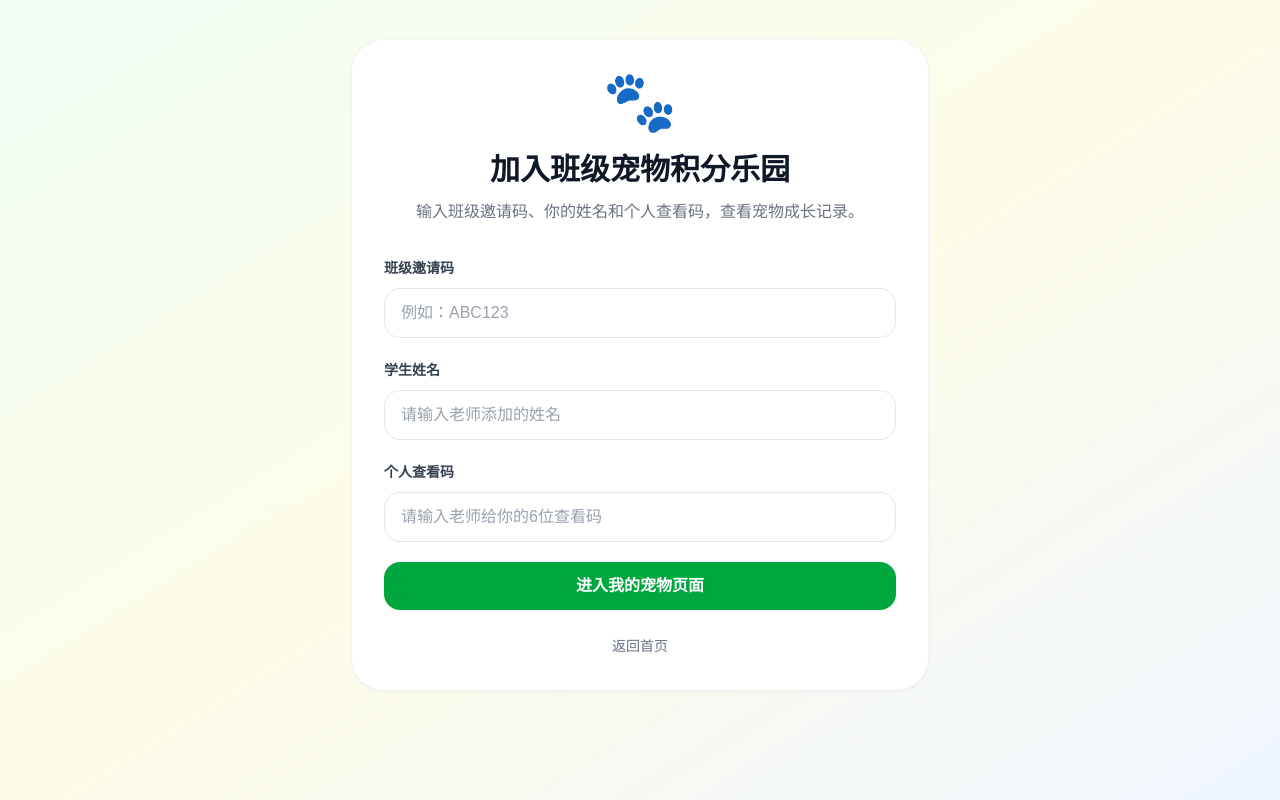
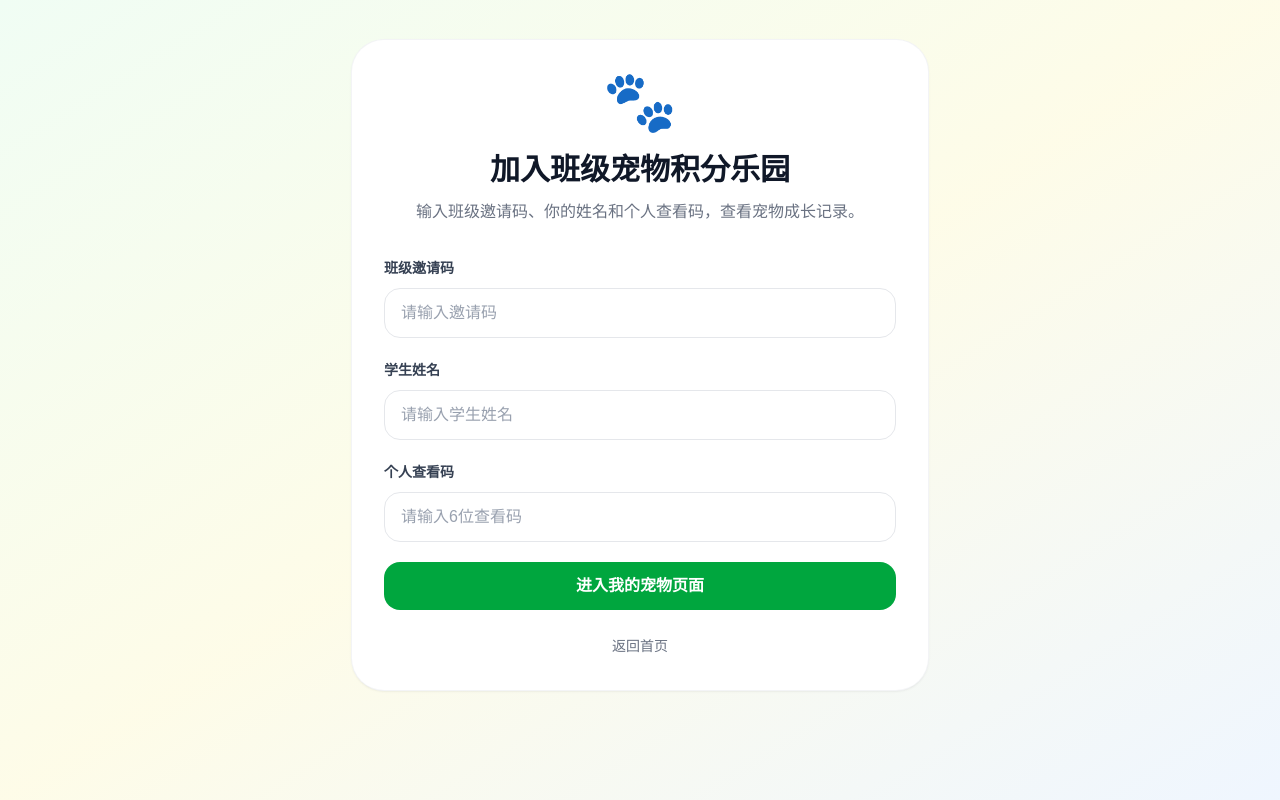
Before and after one commit to Luckingzhao/class-pet-app, a Next.js app: page /join in a window 1280 px wide. Built offline with nearby package versions, Linux system fonts and the light colour scheme.

Commit message:
学生登陆界面字体

```diff
--- a/app/join/page.tsx
+++ b/app/join/page.tsx
@@ -81,7 +81,7 @@ export default function JoinPage() {
               <input
                 value={classCode}
                 onChange={(e) => setClassCode(e.target.value)}
-                placeholder="例如：ABC123"
+                placeholder="请输入邀请码"
                 className="mt-2 w-full rounded-2xl border border-gray-200 px-4 py-3 text-gray-900 placeholder-gray-400 outline-none focus:border-green-500 focus:ring-2 focus:ring-green-100"
               />
             </div>
@@ -93,7 +93,7 @@ export default function JoinPage() {
               <input
                 value={name}
                 onChange={(e) => setName(e.target.value)}
-                placeholder="请输入老师添加的姓名"
+                placeholder="请输入学生姓名"
                 className="mt-2 w-full rounded-2xl border border-gray-200 px-4 py-3 text-gray-900 placeholder-gray-400 outline-none focus:border-green-500 focus:ring-2 focus:ring-green-100"
               />
             </div>
@@ -105,7 +105,7 @@ export default function JoinPage() {
               <input
                 value={viewCode}
                 onChange={(e) => setViewCode(e.target.value)}
-                placeholder="请输入老师给你的6位查看码"
+                placeholder="请输入6位查看码"
                 className="mt-2 w-full rounded-2xl border border-gray-200 px-4 py-3 text-gray-900 placeholder-gray-400 outline-none focus:border-green-500 focus:ring-2 focus:ring-green-100"
               />
             </div>
```
